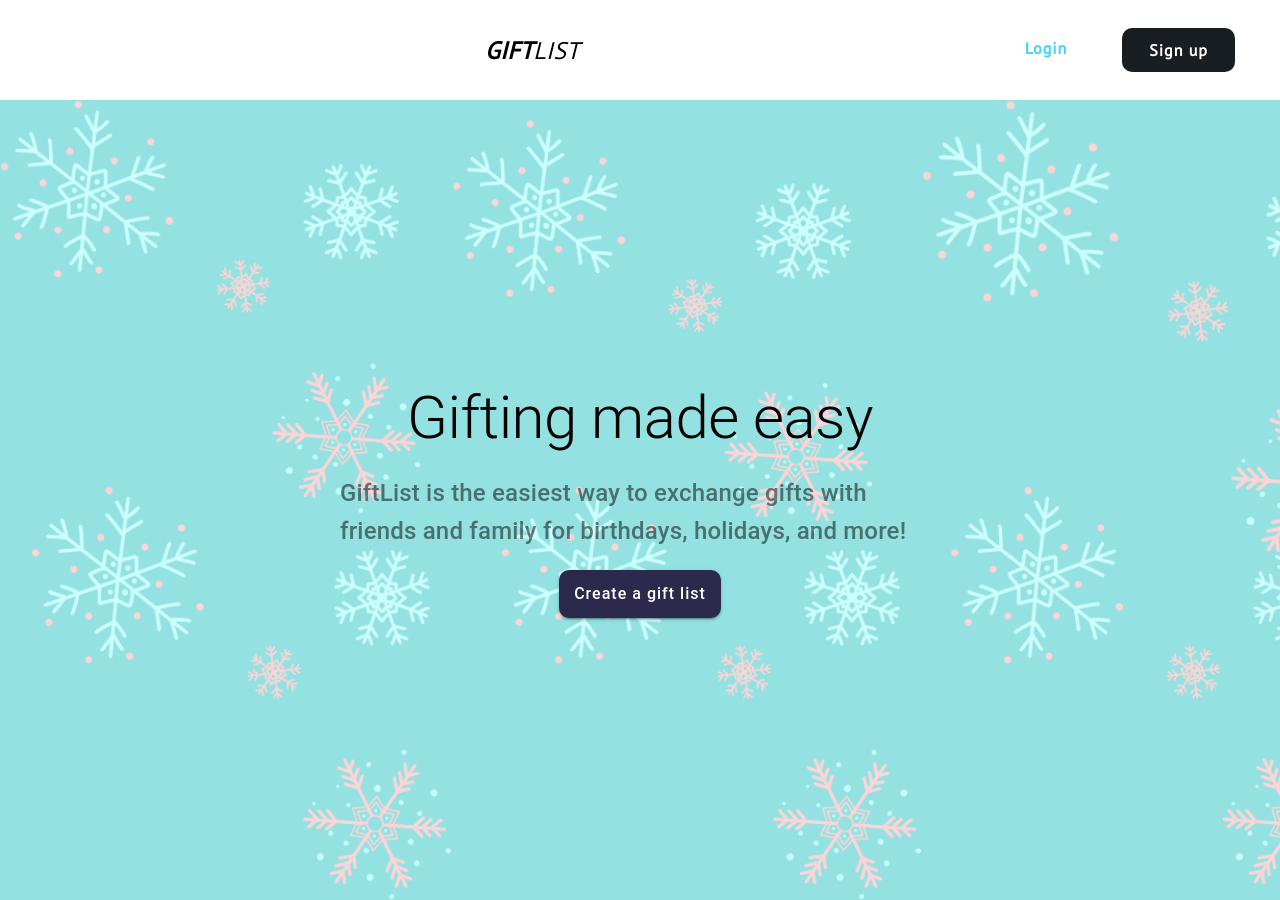
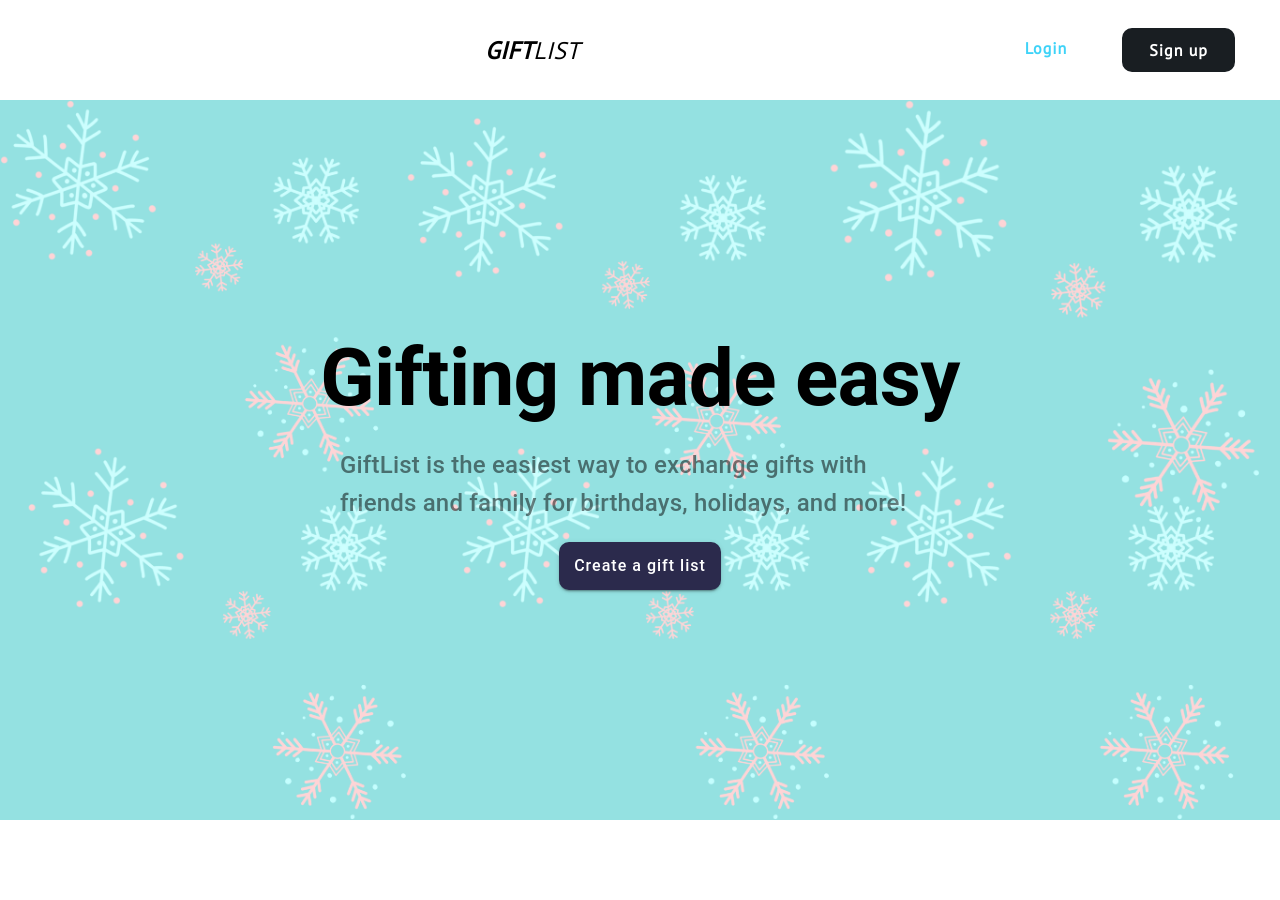
Before and after one commit to FatimaMary/giftlist, a React (Create React App) app in the folder client/: page / in a window 1280 px wide. After the commit the page ends 820 px from the top, so only its background shows below. Built offline with nearby package versions, Linux system fonts and the light colour scheme; the HTML template or start-up script is replaced by a standard one.

Commit message:
Update index.jsx

```diff
--- a/client/src/scenes/welcomepage/index.jsx
+++ b/client/src/scenes/welcomepage/index.jsx
@@ -21,13 +21,17 @@ function WelcomePage() {
                 alignItems: 'center',
                 justifyContent: 'center',
                 gap: '20px',
-                height: '100vh',
+                height: '90vh',
                 width: '100vw',
             }}
             className='boxcomponent'
         >
             <Typography
                 variant='h2'
+                sx={{
+                    fontWeight:'bold',
+                    fontSize: '5rem'
+                }}
             >
                 Gifting made easy
             </Typography>
```
